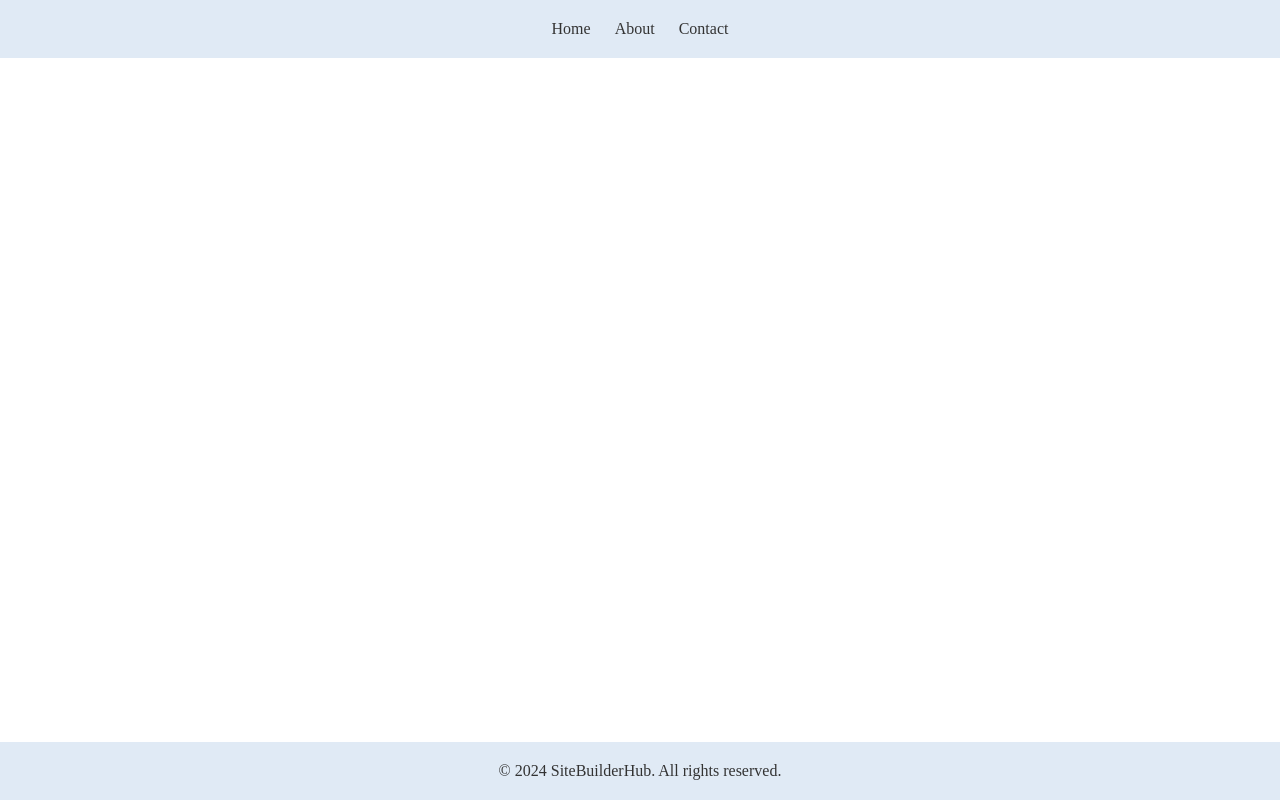
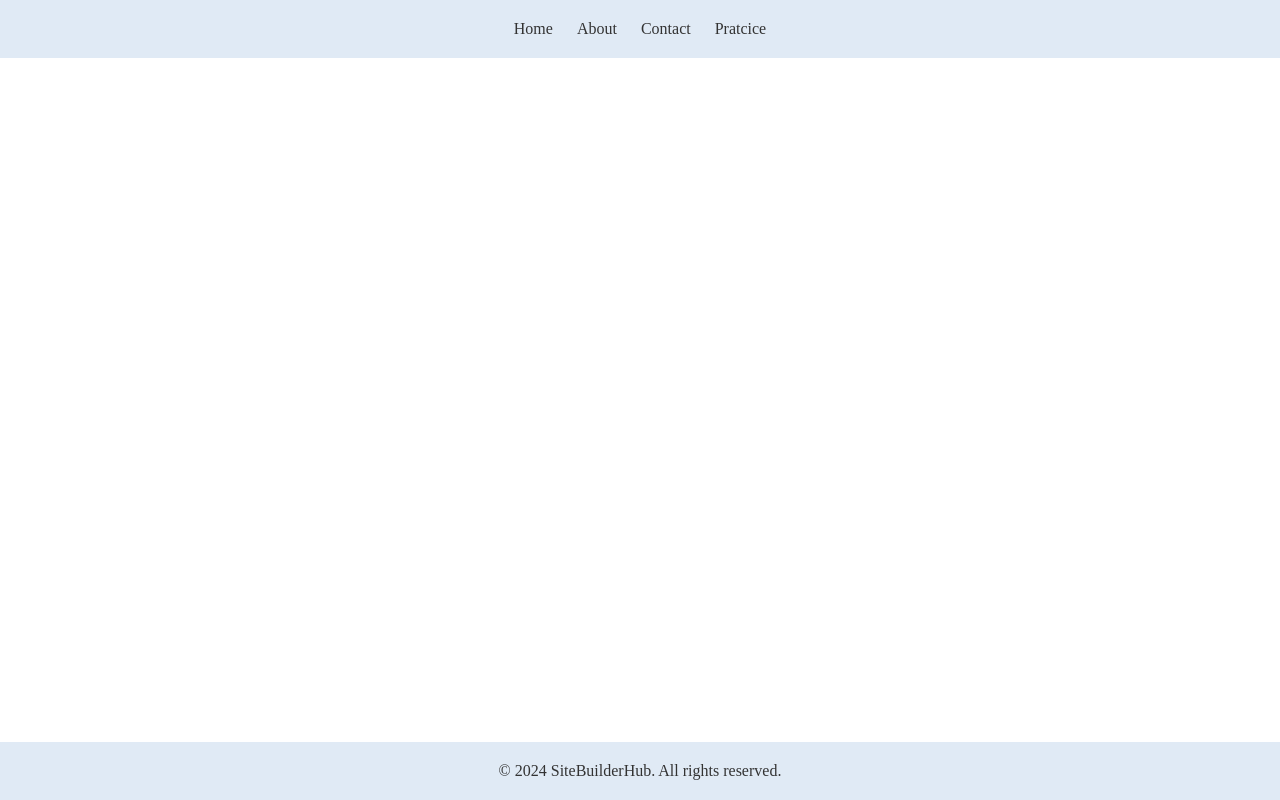
Before and after one commit to yeasinhossain23/SiteBuilderHub, a plain HTML site: page index.html in a window 1280 px wide. Drawn offline with Linux system fonts and the light colour scheme.

Commit message:
Update index.html

```diff
--- a/index.html
+++ b/index.html
@@ -15,6 +15,7 @@
             <li><a href="#home">Home</a></li>
             <li><a href="about.html">About</a></li>
             <li><a href="contact.html">Contact</a></li>
+            <li><a href="pratcice.html">Pratcice</a></li>
         </ul>
     </nav>
 </header>
```
